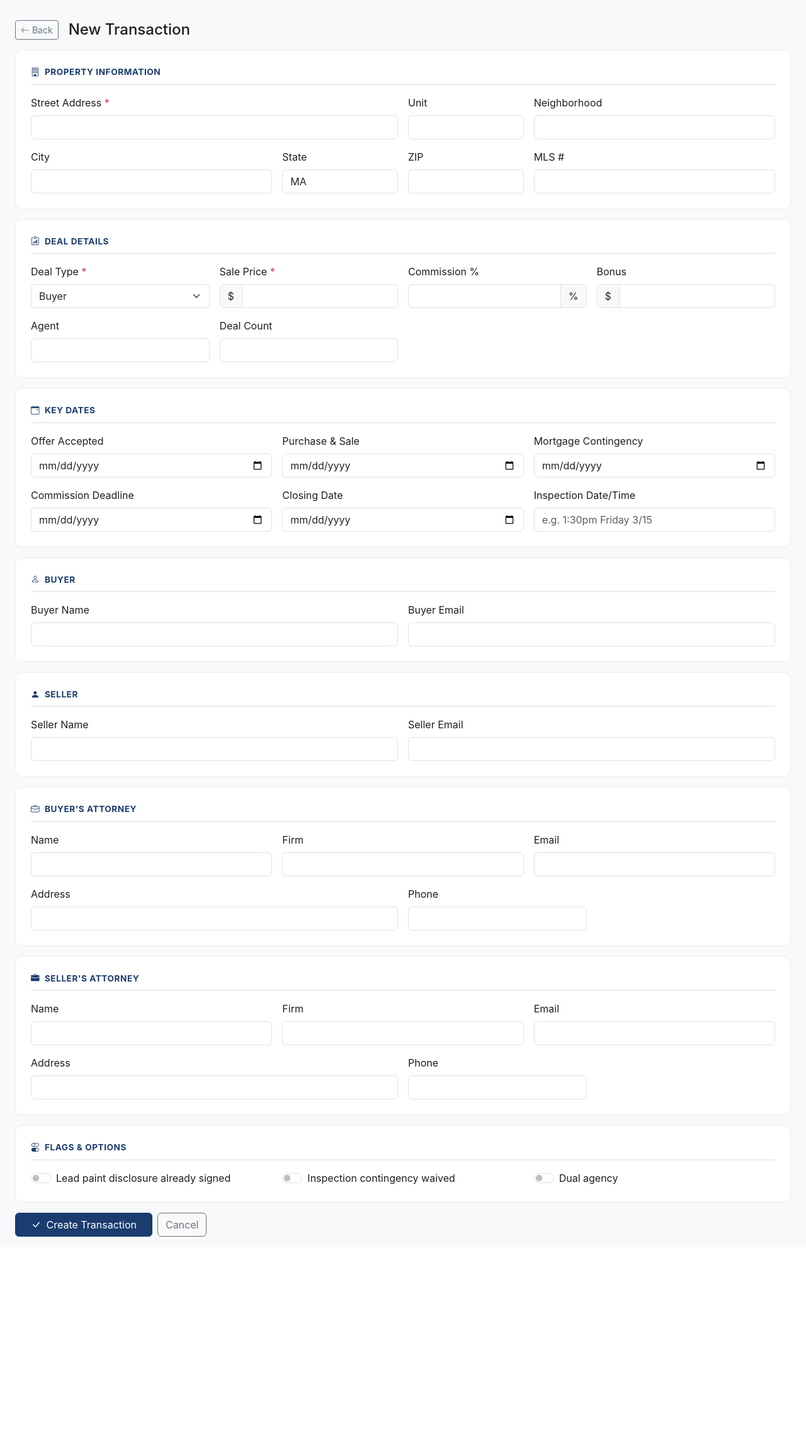
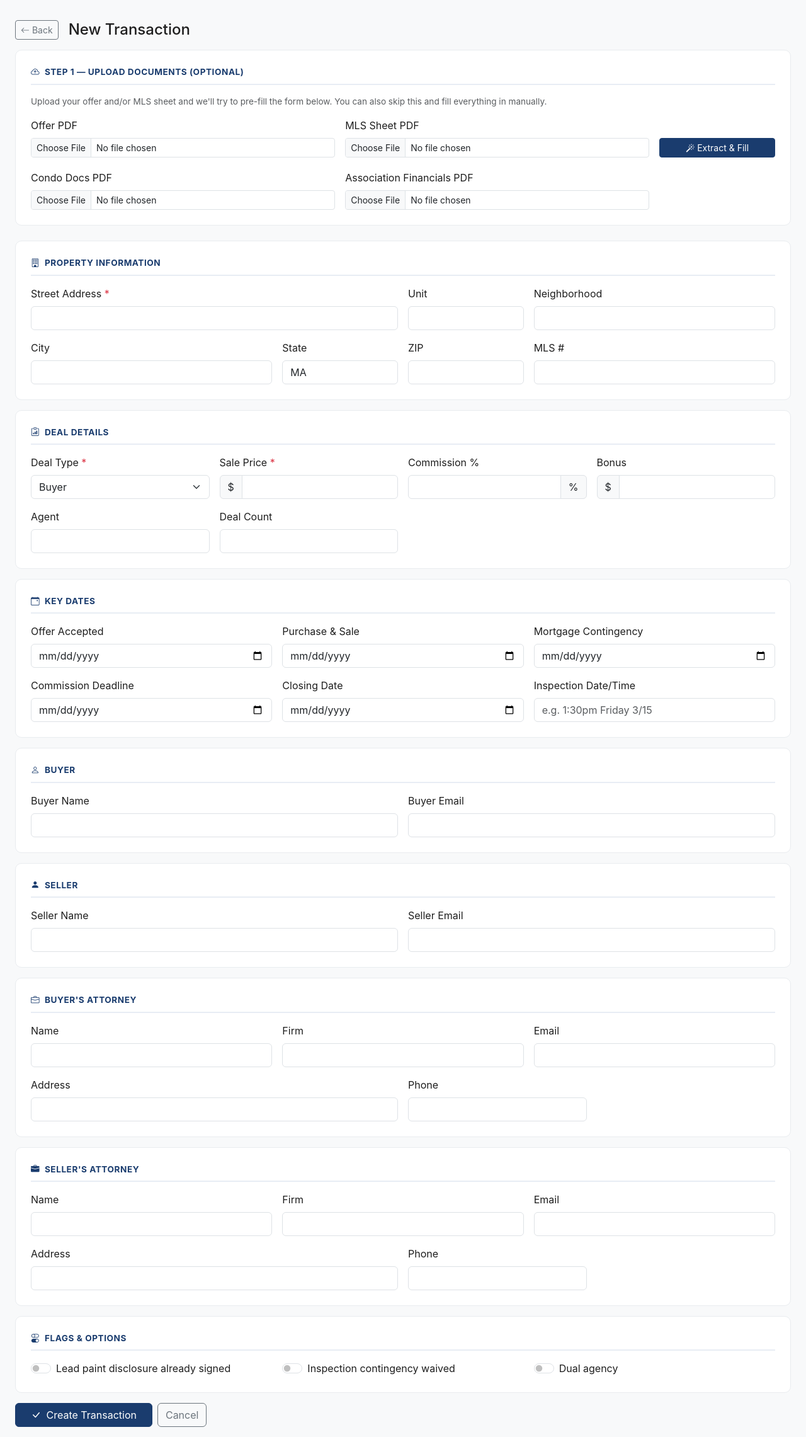
Before and after one commit to camwdean-blip/anthropic-claude-code, a Flask app: page /transaction/new in a window 1280 px wide. Shown: the part 59-2340 px from the top of the page at 63% size. Before the commit the page ends 2022 px from the top, so only its background shows below. Run offline with Flask 3, Linux system fonts and the light colour scheme.

Commit message:
Add document upload to new transaction form with PDF auto-extraction
The New Transaction page now has a two-step flow:

Step 1 (optional): Upload offer PDF, MLS sheet, condo docs, and
association financials. Clicking "Extract & Fill" parses the offer
and MLS PDFs using PyMuPDF + regex pattern matching, then pre-fills
the form fields it can identify (address, price, city/state/zip,
MLS number, buyer/seller names, dates, neighborhood, agent, unit).
Fields that get auto-filled are briefly highlighted green so you can
see what was extracted and verify/adjust.

Step 2: Review the form (pre-filled or manual), then Create Transaction.
All uploaded files are automatically attached to the deal's Documents
tab — no need to re-upload after creation.

The extraction handles common MA offer and MLS sheet formats. Fields
it can't parse are left blank for manual entry. This is structured so
AI-powered extraction can be swapped in later for V2.

https://claude.ai/code/session_01XYq7abdJniw64qb9vbxVTt

```diff
--- a/real-estate-automation/virtcam/requirements.txt
+++ b/real-estate-automation/virtcam/requirements.txt
@@ -1,3 +1,4 @@
 flask>=3.0.0
 flask-sqlalchemy>=3.1.0
 reportlab>=4.1.0
+PyMuPDF>=1.24.0
--- a/real-estate-automation/virtcam/routes.py
+++ b/real-estate-automation/virtcam/routes.py
@@ -8,13 +8,14 @@ from datetime import datetime, date
 
 from flask import (
     Blueprint, render_template, request, redirect, url_for, flash,
-    current_app, send_file
+    current_app, send_file, jsonify
 )
 from werkzeug.utils import secure_filename
 
 from app import db
 from models import Transaction, DealFile
 from utils.td_sheet_pdf import generate_td_sheet_pdf
+from utils.pdf_extractor import extract_fields_from_pdf
 
 main_bp = Blueprint("main", __name__)
 
@@ -107,10 +108,68 @@ def new_transaction():
         db.session.add(txn)
         db.session.commit()
 
+        # Attach any pre-uploaded files from the extract step
+        _attach_preuploaded_files(txn, request.form)
+
         flash(f"Transaction created for {txn.address}!", "success")
         return redirect(url_for("main.transaction_detail", txn_id=txn.id))
 
     return render_template("new_transaction.html")
+
+
+# ---------------------------------------------------------------------------
+# PDF Extract & Pre-fill (AJAX)
+# ---------------------------------------------------------------------------
+
+@main_bp.route("/extract-pdf", methods=["POST"])
+def extract_pdf_fields():
+    """
+    Accepts offer and/or MLS PDFs, extracts text, parses fields,
+    saves the files to a temp staging area, and returns JSON with
+    extracted fields + file references.
+    """
+    staging_dir = os.path.join(current_app.config["UPLOAD_FOLDER"], "_staging")
+    os.makedirs(staging_dir, exist_ok=True)
+
+    all_fields = {}
+    uploaded_files = {}
+
+    file_map = [
+        ("offer_file", "offer"),
+        ("mls_file", "mls"),
+        ("condo_docs_file", "condo_docs"),
+        ("financials_file", "financials"),
+    ]
+
+    for form_key, file_type in file_map:
+        file = request.files.get(form_key)
+        if not file or file.filename == "":
+            continue
+
+        ext = file.filename.rsplit(".", 1)[-1].lower() if "." in file.filename else ""
+        if ext not in ALLOWED_EXTENSIONS:
+            continue
+
+        # Save to staging
+        safe_name = secure_filename(file.filename)
+        staged_name = f"{uuid.uuid4().hex[:8]}_{safe_name}"
+        staged_path = os.path.join(staging_dir, staged_name)
+        file.save(staged_path)
+
+        uploaded_files[file_type] = staged_name
+
+        # Only try extraction on offer and MLS PDFs
+        if file_type in ("offer", "mls") and ext == "pdf":
+            try:
+                fields = extract_fields_from_pdf(staged_path, file_type)
+                all_fields.update(fields)
+            except Exception:
+                pass  # extraction failed — form still works manually
+
+    # Remove internal fields (prefixed with _) that shouldn't map to form inputs
+    all_fields = {k: v for k, v in all_fields.items() if not k.startswith("_")}
+
+    return jsonify({"fields": all_fields, "uploaded_files": uploaded_files})
 
 
 # ---------------------------------------------------------------------------
@@ -279,3 +338,42 @@ def _parse_date(val):
         return datetime.strptime(val, "%Y-%m-%d").date()
     except ValueError:
         return None
+
+
+def _attach_preuploaded_files(txn, form):
+    """Move staged files from the extract step into the deal's folder."""
+    staging_dir = os.path.join(current_app.config["UPLOAD_FOLDER"], "_staging")
+    deal_folder = os.path.join(current_app.config["UPLOAD_FOLDER"], str(txn.id))
+    os.makedirs(deal_folder, exist_ok=True)
+
+    file_types = {
+        "uploaded_offer": "offer",
+        "uploaded_mls": "mls",
+        "uploaded_condo_docs": "condo_docs",
+        "uploaded_financials": "financials",
+    }
+
+    for form_key, file_type in file_types.items():
+        staged_name = form.get(form_key, "").strip()
+        if not staged_name:
+            continue
+
+        src = os.path.join(staging_dir, staged_name)
+        if not os.path.exists(src):
+            continue
+
+        dst = os.path.join(deal_folder, staged_name)
+        os.rename(src, dst)
+
+        # Reconstruct original name (strip the uuid prefix)
+        original_name = staged_name.split("_", 1)[1] if "_" in staged_name else staged_name
+
+        deal_file = DealFile(
+            transaction_id=txn.id,
+            filename=staged_name,
+            original_name=original_name,
+            file_type=file_type,
+        )
+        db.session.add(deal_file)
+
+    db.session.commit()
--- a/real-estate-automation/virtcam/templates/new_transaction.html
+++ b/real-estate-automation/virtcam/templates/new_transaction.html
@@ -9,7 +9,55 @@
     <h4 class="mb-0">New Transaction</h4>
 </div>
 
-<form method="POST" action="{{ url_for('main.new_transaction') }}">
+<!-- Step 1: Upload Documents (optional but encouraged) -->
+<div class="form-card mb-4">
+    <div class="section-title"><i class="bi bi-cloud-arrow-up me-1"></i> Step 1 — Upload Documents (Optional)</div>
+    <p class="text-muted" style="font-size:0.85rem;">
+        Upload your offer and/or MLS sheet and we'll try to pre-fill the form below.
+        You can also skip this and fill everything in manually.
+    </p>
+
+    <form id="extract-form" enctype="multipart/form-data">
+        <div class="row g-3">
+            <div class="col-md-5">
+                <label class="form-label">Offer PDF</label>
+                <input type="file" name="offer_file" class="form-control form-control-sm" accept=".pdf">
+            </div>
+            <div class="col-md-5">
+                <label class="form-label">MLS Sheet PDF</label>
+                <input type="file" name="mls_file" class="form-control form-control-sm" accept=".pdf">
+            </div>
+            <div class="col-md-2 d-flex align-items-end">
+                <button type="submit" class="btn btn-primary btn-sm w-100" id="extract-btn">
+                    <i class="bi bi-magic me-1"></i>Extract & Fill
+                </button>
+            </div>
+        </div>
+
+        <!-- Additional documents (stored with the deal, not parsed) -->
+        <div class="row g-3 mt-1">
+            <div class="col-md-5">
+                <label class="form-label">Condo Docs PDF</label>
+                <input type="file" name="condo_docs_file" class="form-control form-control-sm" accept=".pdf,.doc,.docx">
+            </div>
+            <div class="col-md-5">
+                <label class="form-label">Association Financials PDF</label>
+                <input type="file" name="financials_file" class="form-control form-control-sm" accept=".pdf,.xls,.xlsx">
+            </div>
+        </div>
+    </form>
+
+    <div id="extract-status" class="mt-2" style="display:none;"></div>
+</div>
+
+<!-- Step 2: Transaction Form (pre-filled or manual) -->
+<form method="POST" action="{{ url_for('main.new_transaction') }}" enctype="multipart/form-data" id="txn-form">
+    <!-- Hidden inputs to carry the uploaded file names through to the POST -->
+    <input type="hidden" name="uploaded_offer" id="uploaded_offer" value="">
+    <input type="hidden" name="uploaded_mls" id="uploaded_mls" value="">
+    <input type="hidden" name="uploaded_condo_docs" id="uploaded_condo_docs" value="">
+    <input type="hidden" name="uploaded_financials" id="uploaded_financials" value="">
+
     {% set show_milestones = false %}
     {% include "_form_fields.html" %}
 
@@ -21,3 +69,75 @@
     </div>
 </form>
 {% endblock %}
+
+{% block scripts %}
+<script>
+document.getElementById('extract-form').addEventListener('submit', async function(e) {
+    e.preventDefault();
+
+    const btn = document.getElementById('extract-btn');
+    const status = document.getElementById('extract-status');
+    const originalBtn = btn.innerHTML;
+
+    btn.disabled = true;
+    btn.innerHTML = '<span class="spinner-border spinner-border-sm me-1"></span>Extracting...';
+    status.style.display = 'block';
+    status.className = 'mt-2 text-muted';
+    status.innerHTML = '<i class="bi bi-hourglass-split me-1"></i>Reading PDFs and extracting fields...';
+
+    const formData = new FormData(this);
+
+    try {
+        const resp = await fetch('{{ url_for("main.extract_pdf_fields") }}', {
+            method: 'POST',
+            body: formData,
+        });
+        const data = await resp.json();
+
+        if (data.error) {
+            status.className = 'mt-2 text-danger';
+            status.innerHTML = '<i class="bi bi-exclamation-triangle me-1"></i>' + data.error;
+        } else {
+            // Pre-fill the form
+            const fields = data.fields;
+            let filledCount = 0;
+            for (const [key, value] of Object.entries(fields)) {
+                const input = document.querySelector(`[name="${key}"]`);
+                if (input && value) {
+                    // Only fill if the field is currently empty
+                    if (!input.value) {
+                        input.value = value;
+                        // Briefly highlight the filled field
+                        input.style.backgroundColor = '#d4edda';
+                        setTimeout(() => { input.style.backgroundColor = ''; }, 2000);
+                        filledCount++;
+                    }
+                }
+            }
+
+            // Store uploaded file references
+            if (data.uploaded_files) {
+                for (const [key, value] of Object.entries(data.uploaded_files)) {
+                    const hidden = document.getElementById('uploaded_' + key);
+                    if (hidden) hidden.value = value;
+                }
+            }
+
+            if (filledCount > 0) {
+                status.className = 'mt-2 text-success';
+                status.innerHTML = `<i class="bi bi-check-circle me-1"></i>Extracted ${filledCount} field(s). Review and adjust below, then click "Create Transaction."`;
+            } else {
+                status.className = 'mt-2 text-warning';
+                status.innerHTML = '<i class="bi bi-info-circle me-1"></i>Files uploaded but couldn\'t extract fields automatically. Fill in the form manually.';
+            }
+        }
+    } catch (err) {
+        status.className = 'mt-2 text-danger';
+        status.innerHTML = '<i class="bi bi-exclamation-triangle me-1"></i>Something went wrong: ' + err.message;
+    }
+
+    btn.disabled = false;
+    btn.innerHTML = originalBtn;
+});
+</script>
+{% endblock %}
```
Also changed, not shown: real-estate-automation/virtcam/utils/pdf_extractor.py (added, +262 -0 lines).
